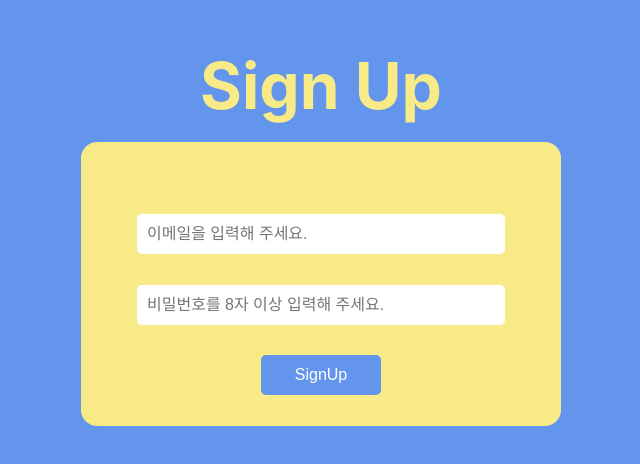
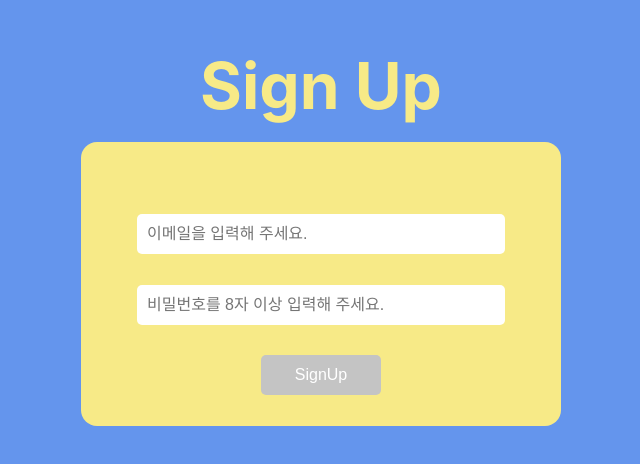
Before and after one commit to gureumwoon/wanted-pre-onboarding-frontend, a React (Create React App) app: page /signup in a window 1280 px wide. Shown: the part 116-580 px from the top of the page, without its empty margins (319-959 px from the left). Built offline with nearby package versions, Linux system fonts and the light colour scheme; no server answers.

Commit message:
[Design] disabled 요소 추가해서 background-color 변경

```diff
--- a/src/elements/Button.tsx
+++ b/src/elements/Button.tsx
@@ -2,10 +2,19 @@ import styled, { css } from "styled-components";
 import { ButtonProps, ButtonStyleProps } from "../types/elements/ButtonType";
 
 function Button(props: ButtonProps) {
-    const { children, size, _onClick, bg, margin, color } = props;
+    const { dataTestId, children, size, _onClick, _disabled, bg, margin, color } = props;
     const styles = { bg, margin, color }
     return (
-        <ButtonField {...styles} size={size} onClick={_onClick}>{children}</ButtonField>
+        <ButtonField
+            {...styles}
+            data-testid={dataTestId}
+            type="submit"
+            size={size}
+            onClick={_onClick}
+            disabled={_disabled}
+        >
+            {children}
+        </ButtonField>
     )
 }
 
@@ -36,7 +45,7 @@ const ButtonSizeStyle = css<ButtonStyleProps>`
 const ButtonField = styled.button<ButtonStyleProps>`
     ${ButtonSizeStyle}
     cursor: pointer;
-    background-color: ${(props) => props.bg || "cornflowerblue"};
+    background-color: ${(props) => props.disabled ? "#c4c4c4" : "cornflowerblue"};
     margin: ${(props) => props.margin};
     color: ${(props) => props.color || "white"};
     border-radius: 5px;
```
